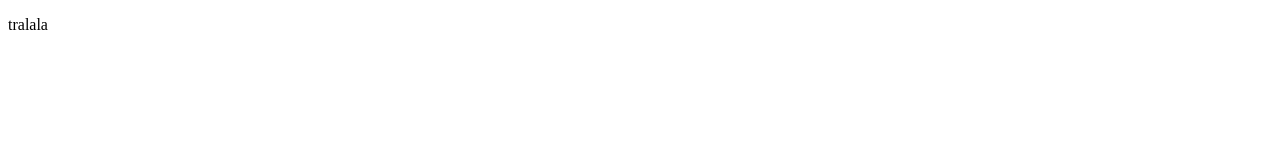
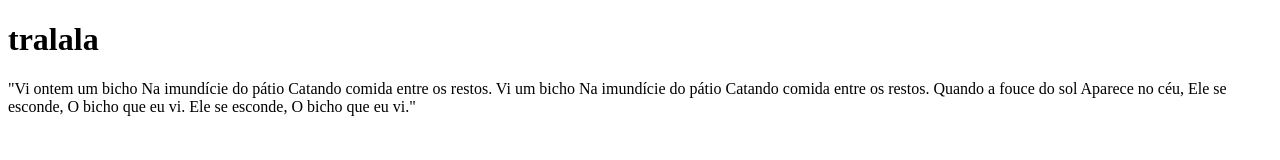
Before and after one commit to nicolepachecobut/nicole-escola, a plain HTML site: page index.html in a window 1280 px wide. Drawn offline with Linux system fonts and the light colour scheme.

Commit message:
salve poema oloko

```diff
--- a/index.html
+++ b/index.html
@@ -6,7 +6,18 @@
     <title>site da nicole</title>
 </head>
 <body>
-    <P>tralala</P>
-
+    <h1>tralala</h1>
+    <p>"Vi ontem um bicho
+Na imundície do pátio
+Catando comida entre os restos.
+Vi um bicho
+Na imundície do pátio
+Catando comida entre os restos.
+Quando a fouce do sol
+Aparece no céu,
+Ele se esconde,
+O bicho que eu vi.
+Ele se esconde,
+O bicho que eu vi." </p>
 </body>
 </html>
```
